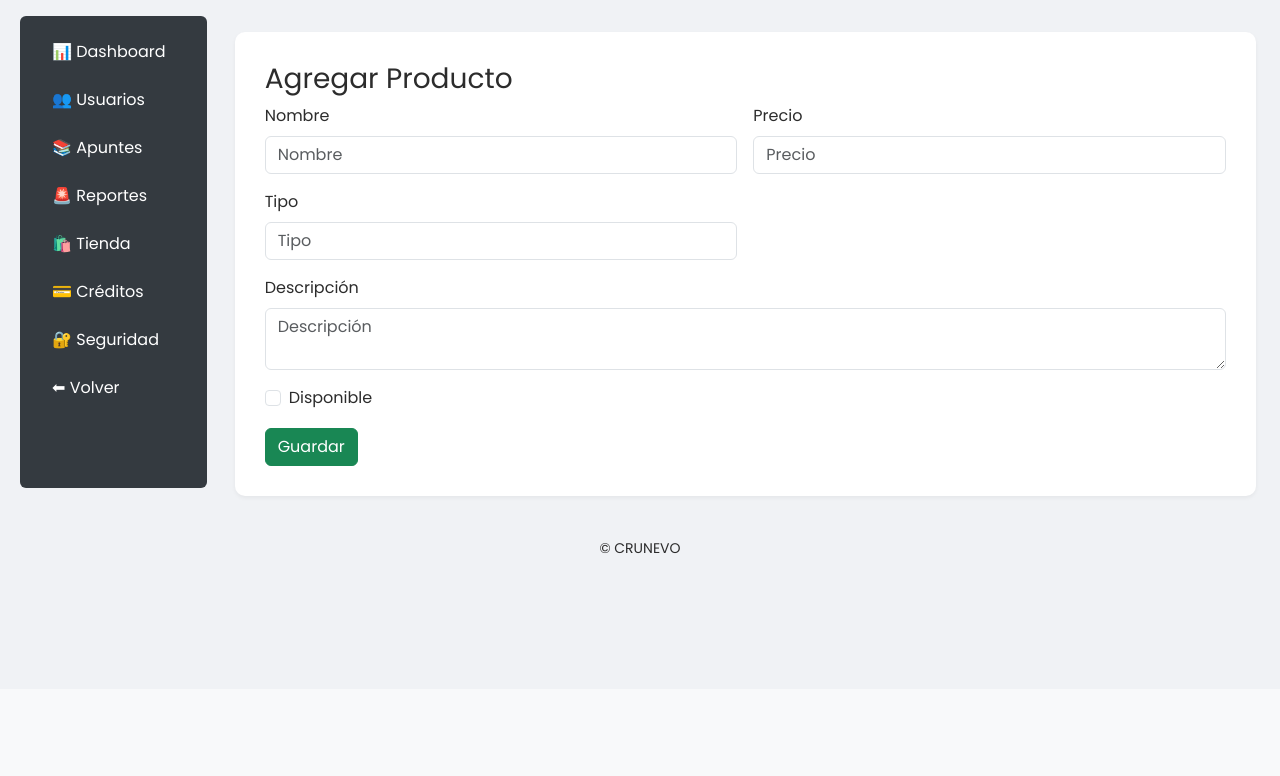
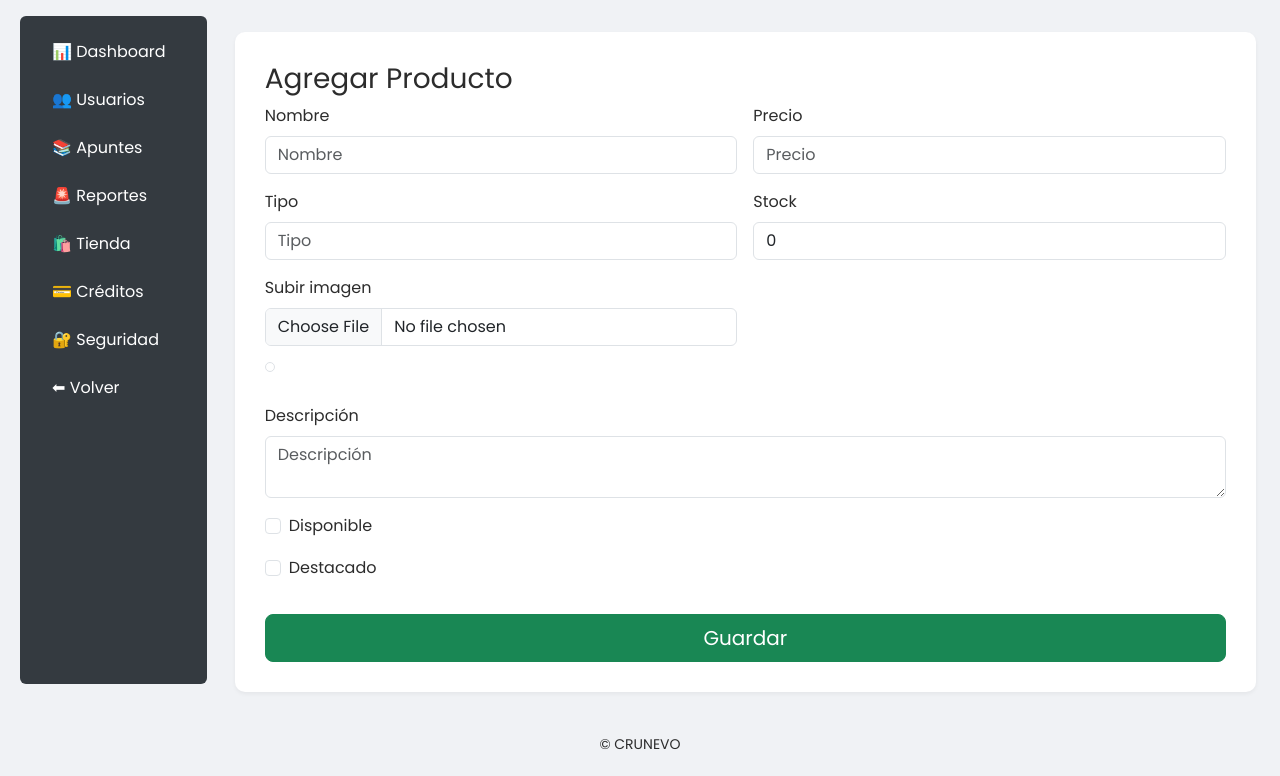
Before and after one commit to RoggerMS/Crunevo, a Flask app: template crunevo/templates/admin/add_edit_product.html in a window 1280 px wide. Shown: the part 111-887 px from the top of the page. Before the commit the page ends 665 px from the top, so only its background shows below. Run offline with Flask 3, Linux system fonts and the light colour scheme; the template is opened without the code that fills it, so the values that code supplies are empty; some libraries are stand-ins or nearby versions.

Commit message:
[Feat] improve store forms and add purchase button

```diff
--- a/crunevo/config.py
+++ b/crunevo/config.py
@@ -22,6 +22,12 @@ class Config:
     )
     Path(NOTE_UPLOAD_FOLDER).mkdir(parents=True, exist_ok=True)
 
+    PRODUCT_UPLOAD_FOLDER = os.getenv(
+        "PRODUCT_UPLOAD_FOLDER",
+        str(Path(__file__).resolve().parent / "static" / "uploads" / "products"),
+    )
+    Path(PRODUCT_UPLOAD_FOLDER).mkdir(parents=True, exist_ok=True)
+
     MAX_NOTE_FILE_SIZE_MB = int(os.getenv("MAX_NOTE_FILE_SIZE_MB", "20"))
     MAX_CONTENT_LENGTH = 20 * 1024 * 1024
 
--- a/crunevo/models/product.py
+++ b/crunevo/models/product.py
@@ -12,6 +12,8 @@ class Product(db.Model):
     image_url = db.Column(db.String(512))
     type = db.Column(db.String(50))  # 'utiles', 'ropa', 'snacks'
     availability = db.Column(db.Boolean, default=True)
+    stock = db.Column(db.Integer, default=0)
+    featured = db.Column(db.Boolean, default=False)
     created_at = db.Column(db.DateTime, default=datetime.utcnow)
     updated_at = db.Column(
         db.DateTime, default=datetime.utcnow, onupdate=datetime.utcnow
--- a/crunevo/templates/admin/add_edit_product.html
+++ b/crunevo/templates/admin/add_edit_product.html
@@ -12,22 +12,37 @@
     </ul>
   </div>
   {% endif %}
-  <form method="post" class="row g-3">
+  <form method="post" enctype="multipart/form-data" class="row g-3">
     <div class="col-md-6">
       <label for="name" class="form-label">Nombre</label>
-      <input id="name" name="name" class="form-control" placeholder="Nombre" value="{{ product.name if product else '' }}" required>
+      <input id="name" name="name" class="form-control w-100" placeholder="Nombre" value="{{ product.name if product else '' }}" required>
     </div>
     <div class="col-md-6">
       <label for="price" class="form-label">Precio</label>
-      <input id="price" name="price" type="number" step="0.01" class="form-control" placeholder="Precio" value="{{ product.price if product else '' }}" required>
+      <input id="price" name="price" type="number" step="0.01" class="form-control w-100" placeholder="Precio" value="{{ product.price if product else '' }}" required>
     </div>
     <div class="col-md-6">
       <label for="type" class="form-label">Tipo</label>
-      <input id="type" name="type" class="form-control" placeholder="Tipo" value="{{ product.type if product else '' }}" required>
+      <input id="type" name="type" class="form-control w-100" placeholder="Tipo" value="{{ product.type if product else '' }}" required>
+    </div>
+    <div class="col-md-6">
+      <label for="stock" class="form-label">Stock</label>
+      <input id="stock" name="stock" type="number" class="form-control w-100" value="{{ product.stock if product else 0 }}" min="0">
+    </div>
+    <div class="col-md-6">
+      <label for="image" class="form-label">Subir imagen</label>
+      <input id="image" type="file" name="image" accept="image/*" class="form-control w-100" onchange="previewImage(event)">
+    </div>
+    <div class="col-12">
+      {% if product and product.image_url %}
+      <img id="imgPreview" src="{{ product.image_url }}" class="img-thumbnail d-block mb-3" style="max-height: 180px; object-fit: cover;">
+      {% else %}
+      <img id="imgPreview" class="img-thumbnail d-block mb-3" style="max-height: 180px; object-fit: cover; display:none;">
+      {% endif %}
     </div>
     <div class="col-md-12">
       <label for="description" class="form-label">Descripción</label>
-      <textarea id="description" name="description" class="form-control" placeholder="Descripción" required>{{ product.description if product else '' }}</textarea>
+      <textarea id="description" name="description" class="form-control w-100" placeholder="Descripción" required>{{ product.description if product else '' }}</textarea>
     </div>
     <div class="col-md-12">
       <div class="form-check">
@@ -36,8 +51,27 @@
       </div>
     </div>
     <div class="col-md-12">
-      <button type="submit" class="btn btn-success">Guardar</button>
+      <div class="form-check">
+        <input id="featured" type="checkbox" name="featured" class="form-check-input" {% if product and product.featured %}checked{% endif %}>
+        <label for="featured" class="form-check-label">Destacado</label>
+      </div>
+    </div>
+    <div class="col-md-12">
+      <button type="submit" class="btn btn-success btn-lg w-100 mt-3">Guardar</button>
     </div>
   </form>
 </div>
 {% endblock %}
+
+{% block scripts %}
+{{ super() }}
+<script>
+  function previewImage(evt) {
+    const file = evt.target.files[0];
+    const img = document.getElementById('imgPreview');
+    if (!file) return;
+    img.src = URL.createObjectURL(file);
+    img.style.display = 'block';
+  }
+</script>
+{% endblock %}
```
Also changed, not shown: crunevo/routes/admin_routes.py (+22 -1 lines), crunevo/routes/store_routes.py (+13 -0 lines), crunevo/templates/tienda/store.html (+13 -2 lines), migrations/versions/e5e6c390b889_add_stock_and_featured_to_products.py (added, +25 -0 lines).
